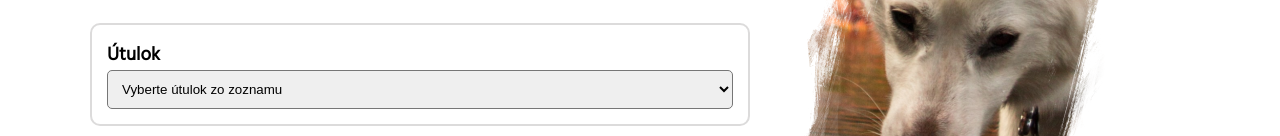
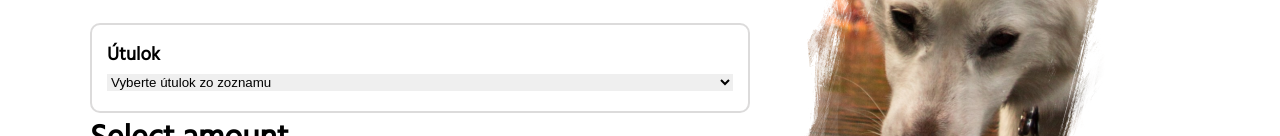
Before and after one commit to MartinKuracka/goodboy, a React (Create React App) app: page / in a window 1280 px wide. Shown: the part 816-952 px from the top of the page. Built offline with nearby package versions, Linux system fonts and the light colour scheme.

Commit message:
page 1 functionality update v.01

```diff
--- a/src/components/user_fields/page1/contribution/contribution.js
+++ b/src/components/user_fields/page1/contribution/contribution.js
@@ -40,14 +40,18 @@ const Text = styled.p `
 
 
 class Contribution extends React.Component {
+    contributionType = (e) => {
+        console.log('contribution type', e)
+    }
+
     render() {
         return(
             <Container>
-                <Option1>
+                <Option1 onClick={this.contributionType} value='1'>
                     <Image src={Icon1}/>
                     <Text >Chcem finančne prispieť konkrétnemu útulku</Text>
                 </Option1>
-                <Option2 active>
+                <Option2 onClick={this.contributionType} value='2'>
                     <Image src={Icon2}/>
                     <Text>Chcem finančne prispieť celej nadácii</Text>
                 </Option2>
--- a/src/components/user_fields/page1/selecttype/selecttype.js
+++ b/src/components/user_fields/page1/selecttype/selecttype.js
@@ -22,11 +22,16 @@ const Select = styled.div `
 
 const selector = {
     'width': '100%',
-    'border-radius' : '5px',
-    'padding' : '10px'
+    'border' : '0px'
 }
 
+
+
 class SelectType extends React.Component {
+    selected = (e) => {
+        console.log('props here',e.target.value)
+    }
+
     render() {
         return(
             <Wrapper>
@@ -36,9 +41,10 @@ class SelectType extends React.Component {
                 </TopText>
                 <Select>
                     <h3>Útulok</h3>
-                    <select style={selector} name="útulky">
-                        <option  value="Vyberte útulok zo zoznamu">Vyberte útulok zo zoznamu</option>
-                        <option value="útulok">útulok</option>
+                    <select style={selector} name="útulky" onChange={this.selected}>
+                        <option >Vyberte útulok zo zoznamu</option>
+                        <option value="1">útulok</option>
+                        <option value="2">útulok2</option>
                     </select>
                 </Select>
             </Wrapper>
```
